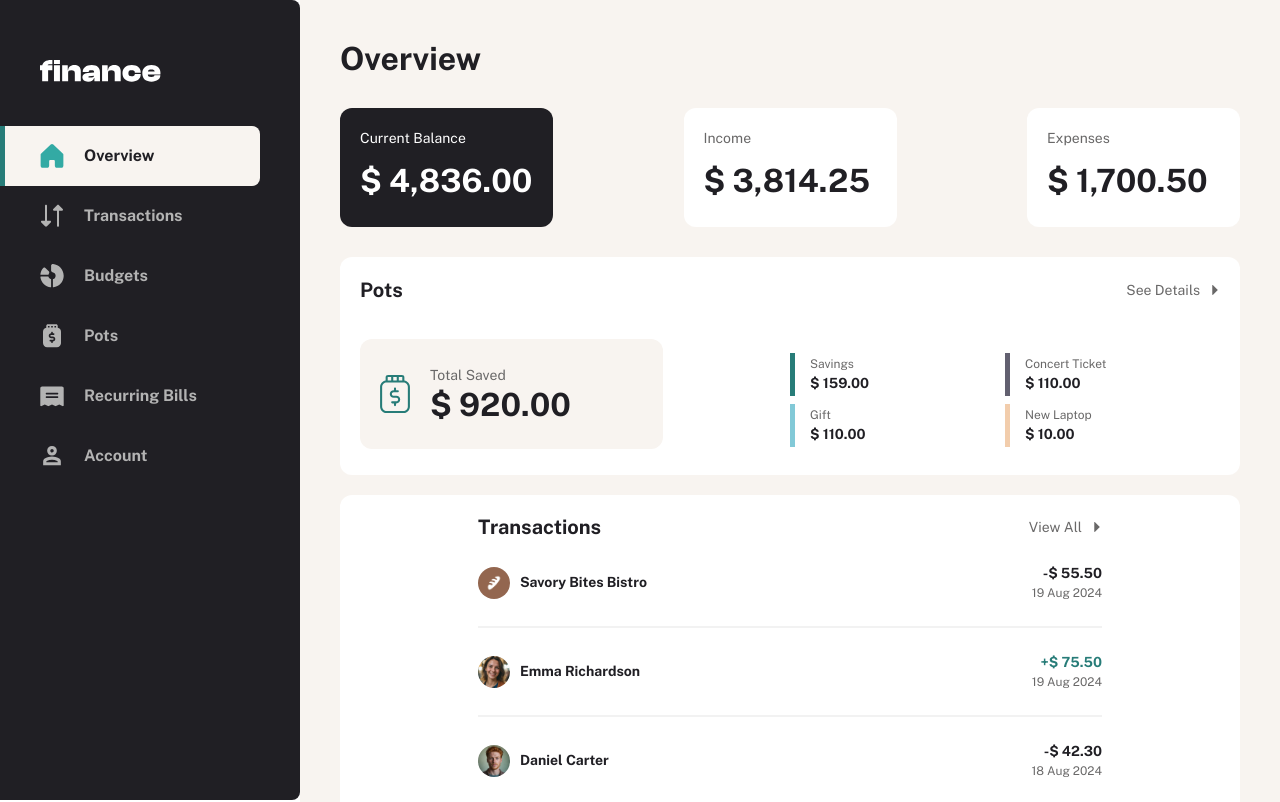
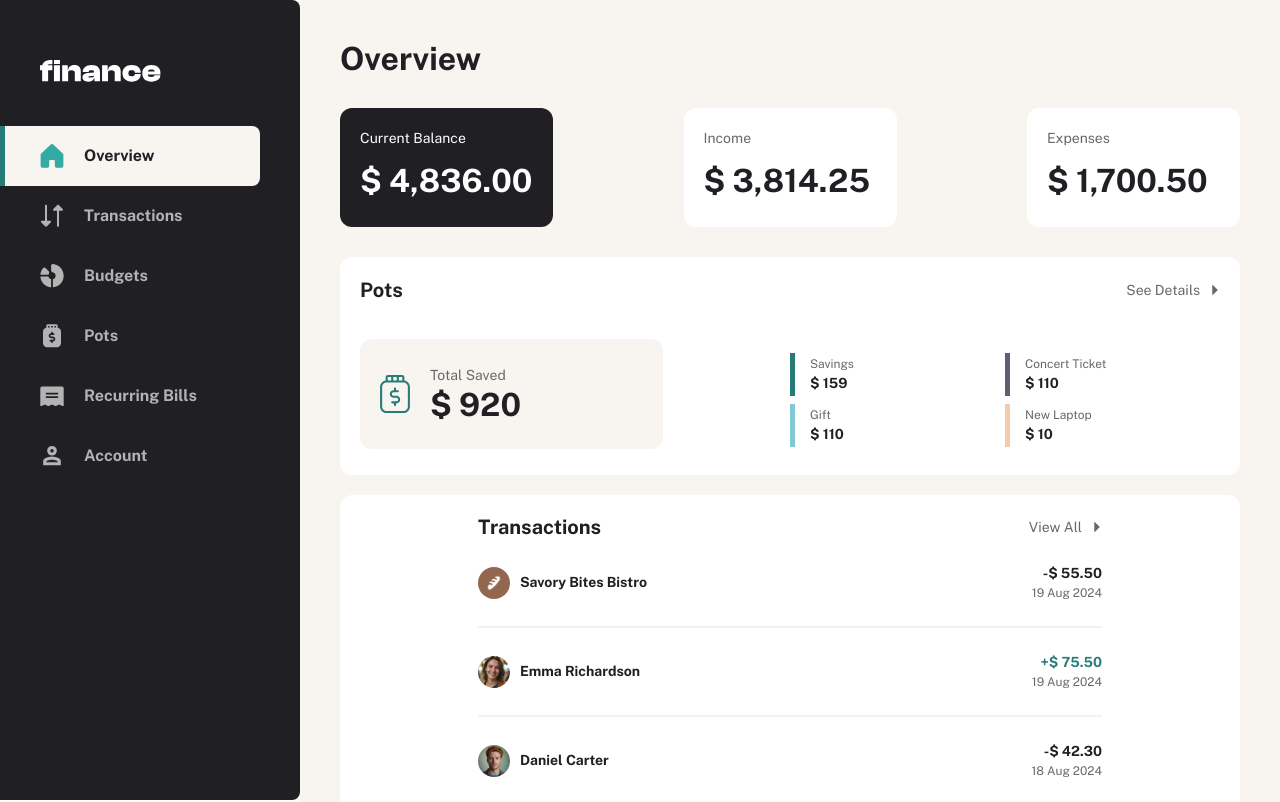
Before and after one commit to ejparnell/personal-finance-app, a Next.js app: page / in a window 1280 px wide. Shown: the top 802 px of the page. Built offline with nearby package versions, Linux system fonts and the light colour scheme; no server answers.

Commit message:
Small refactor of the Overview page

```diff
--- a/src/app/(overview)/Overview.module.css
+++ b/src/app/(overview)/Overview.module.css
@@ -345,7 +345,7 @@
         height: 119px;
     }
 
-    .overview__deatials {
+    .overview__details {
         display: grid;
         grid-template-columns: repeat(2, 1fr);
         grid-template-rows: 1fr;
@@ -353,7 +353,7 @@
         grid-row-gap: 0px;
     }
 
-    .overview__deatial {
+    .overview__detail {
         /* Half the screen width minus the sidebar width and padding */
         width: calc(50vw - 150px - 40px);
     }
--- a/src/app/(overview)/page.jsx
+++ b/src/app/(overview)/page.jsx
@@ -1,5 +1,5 @@
 'use client'
-// TODO: Add logging
+
 import { useState, useEffect } from 'react'
 import { useSession } from 'next-auth/react'
 import Link from 'next/link'
@@ -9,6 +9,14 @@ import { fetchAllData } from './pageServices'
 import currencyFormatter from '@/utils/currencyFormatter'
 import formatDate from '@/utils/formatDate'
 import formatTransactionAmount from '@/utils/formatTransactionAmount'
+import {
+    calculateTotalPotSaved,
+    calculateTotalBudgetSpent,
+    calculateTotalBudget,
+    calculatePaidBills,
+    calculateTotalUpcoming,
+    calculateDueSoon,
+} from '@/utils/totalsFunctions'
 import DonutChart from '@/components/DonutChart'
 import LoadingPage from '@/components/LoadingPage'
 import ErrorPage from '@/components/Error'
@@ -23,7 +31,6 @@ export default function OverviewPage() {
     const [transactions, setTransactions] = useState([])
     const [recurringBills, setRecurringBills] = useState([])
     const [isLoading, setIsLoading] = useState(true)
-    // TODO: Add error handling
     const [error, setError] = useState(null)
 
     // Fetch all data initially
@@ -51,72 +58,12 @@ export default function OverviewPage() {
         getAllData()
     }, [session, status])
 
-    // TODO: Make a loading component
     if (status === 'loading' && isLoading) {
         return <LoadingPage loading={isLoading} />
     }
 
-    // TODO: Make an error component
     if (error) {
         return <ErrorPage error={error} />
-    }
-
-    // TODO: Move these functions to a utils file
-    // Calculate total pot saved
-    function calculateTotalPotSaved(potArr) {
-        if (!potArr || potArr.length === 0) return 0
-        return potArr.reduce((total, pot) => total + pot.total, 0)
-    }
-
-    // Calculate total budget spent
-    function calculateTotalBudgetSpent(transactionsArr) {
-        if (!transactionsArr || transactionsArr.length === 0) return 0
-        return transactionsArr.reduce((total, transaction) => total + transaction.amount, 0)
-    }
-
-    // Calculate total budget
-    function calculateTotalBudget(budgetArr) {
-        if (!budgetArr || budgetArr.length === 0) return 0
-        return budgetArr.reduce((total, budget) => total + budget.maximum, 0)
-    }
-
-    // Calculate paid bills
-    function calculatePaidBills(recurringBillsArr) {
-        if (!recurringBillsArr || recurringBillsArr.length === 0) return 0
-        const calculated = recurringBillsArr.reduce((total, bill) => {
-            if (new Date(bill.date) < new Date()) {
-                total += bill.amount
-            }
-            return total
-        }, 0)
-
-        return Math.abs(calculated)
-    }
-
-    // Calculate total upcoming
-    function calculateTotalUpcoming(recurringBillsArr) {
-        if (!recurringBillsArr || recurringBillsArr.length === 0) return 0
-        const calculated = recurringBillsArr.reduce((total, bill) => {
-            if (new Date(bill.date) > new Date()) {
-                total += bill.amount
-            }
-            return total
-        }, 0)
-
-        return Math.abs(calculated)
-    }
-
-    // Calculate due soon
-    function calculateDueSoon(recurringBillsArr) {
-        if (!recurringBillsArr || recurringBillsArr.length === 0) return 0
-        const dueSoonDate = new Date(Date.now() + 7 * 24 * 60 * 60 * 1000)
-        const calculated = recurringBillsArr.reduce((total, bill) => {
-            if (new Date(bill.date) < dueSoonDate) {
-                total += bill.amount
-            }
-            return total
-        }, 0)
-        return Math.abs(calculated)
     }
 
     const topFiveTransactions =
@@ -141,8 +88,8 @@ export default function OverviewPage() {
                 </div>
             </section>
 
-            <div className={styles.overview__deatials}>
-                <div className={styles.overview__deatial}>
+            <div className={styles.overview__details}>
+                <div className={styles.overview__detail}>
                     {/* Pots Overview */}
                     <section className={`${styles.overview__card} ${styles.overview__pots}`}>
                         <div className={`${styles['overview__card-header']} ${styles['overview__pots-header']}`}>
@@ -158,7 +105,7 @@ export default function OverviewPage() {
                             <Image className={styles['overview__pots-image']} src='/assets/images/icon-pot.svg' alt='Pot' width={40} height={40} />
                             <div>
                                 <p className={styles['overview__pots-text']}>Total Saved</p>
-                                <p className={styles['overview__pots-amount']}>{currencyFormatter(calculateTotalPotSaved(pots))}</p>
+                                <p className={styles['overview__pots-amount']}>{currencyFormatter(calculateTotalPotSaved(pots), { significantDigits: 0 })}</p>
                             </div>
                         </div>
                         <div className={styles['overview__card-list']}>
@@ -167,7 +114,7 @@ export default function OverviewPage() {
                                 <div className={styles['overview__card-item']} key={pot._id}>
                                     <span style={{ backgroundColor: pot.theme }} className={styles['overview__card-indicator']}></span>
                                     <p className={styles['overview__card-text']}>{pot.name}</p>
-                                    <p className={styles['overview__card-amount']}>{currencyFormatter(pot.total)}</p>
+                                    <p className={styles['overview__card-amount']}>{currencyFormatter(pot.total,  { significantDigits: 0 })}</p>
                                 </div>
                             )) : <p className={styles['overview__card-text']}>No pots</p>}
                         </div>
@@ -212,7 +159,7 @@ export default function OverviewPage() {
                         </div>
                     </section>
                 </div>
-                <div className={styles.overview__deatial}>
+                <div className={styles.overview__detail}>
                     {/* Budgets Overview */}
                     <section className={`${styles.overview__card} ${styles.overview__budgets}`}>
                         <div className={styles['overview__card-header']}>
--- a/src/utils/currencyFormatter.js
+++ b/src/utils/currencyFormatter.js
@@ -7,13 +7,17 @@ const defaultOptions = {
 }
 
 export default function currencyFormatter(value, options) {
-    if (typeof value !== 'number') value = 0.0
-    options = { ...defaultOptions, ...options }
-    value = value.toFixed(options.significantDigits)
+    if (typeof value !== 'number') value = 0.0;
+    options = { ...defaultOptions, ...options };
 
-    const [currency, decimal] = value.split('.')
-    return `${options.symbol} ${currency.replace(
-        /\B(?=(\d{3})+(?!\d))/g,
-        options.thousandsSeparator
-    )}${options.decimalSeparator}${decimal}`
+    const formattedValue = value.toFixed(options.significantDigits);
+    const parts = formattedValue.split('.');
+    const integerPart = parts[0].replace(/\B(?=(\d{3})+(?!\d))/g, options.thousandsSeparator);
+
+    if (options.significantDigits === 0) {
+        return `${options.symbol} ${integerPart}`;
+    }
+
+    const decimalPart = parts[1];
+    return `${options.symbol} ${integerPart}${options.decimalSeparator}${decimalPart}`;
 }
--- /dev/null
+++ b/src/utils/totalsFunctions.js
@@ -0,0 +1,57 @@
+// TODO: Move these functions to a utils file
+// Calculate total pot saved
+export function calculateTotalPotSaved(potArr) {
+    if (!potArr || potArr.length === 0) return 0
+    return potArr.reduce((total, pot) => total + pot.total, 0)
+}
+
+// Calculate total budget spent
+export function calculateTotalBudgetSpent(transactionsArr) {
+    if (!transactionsArr || transactionsArr.length === 0) return 0
+    return transactionsArr.reduce((total, transaction) => total + transaction.amount, 0)
+}
+
+// Calculate total budget
+export function calculateTotalBudget(budgetArr) {
+    if (!budgetArr || budgetArr.length === 0) return 0
+    return budgetArr.reduce((total, budget) => total + budget.maximum, 0)
+}
+
+// Calculate paid bills
+export function calculatePaidBills(recurringBillsArr) {
+    if (!recurringBillsArr || recurringBillsArr.length === 0) return 0
+    const calculated = recurringBillsArr.reduce((total, bill) => {
+        if (new Date(bill.date) < new Date()) {
+            total += bill.amount
+        }
+        return total
+    }, 0)
+
+    return Math.abs(calculated)
+}
+
+// Calculate total upcoming
+export function calculateTotalUpcoming(recurringBillsArr) {
+    if (!recurringBillsArr || recurringBillsArr.length === 0) return 0
+    const calculated = recurringBillsArr.reduce((total, bill) => {
+        if (new Date(bill.date) > new Date()) {
+            total += bill.amount
+        }
+        return total
+    }, 0)
+
+    return Math.abs(calculated)
+}
+
+// Calculate due soon
+export function calculateDueSoon(recurringBillsArr) {
+    if (!recurringBillsArr || recurringBillsArr.length === 0) return 0
+    const dueSoonDate = new Date(Date.now() + 7 * 24 * 60 * 60 * 1000)
+    const calculated = recurringBillsArr.reduce((total, bill) => {
+        if (new Date(bill.date) < dueSoonDate) {
+            total += bill.amount
+        }
+        return total
+    }, 0)
+    return Math.abs(calculated)
+}
```
